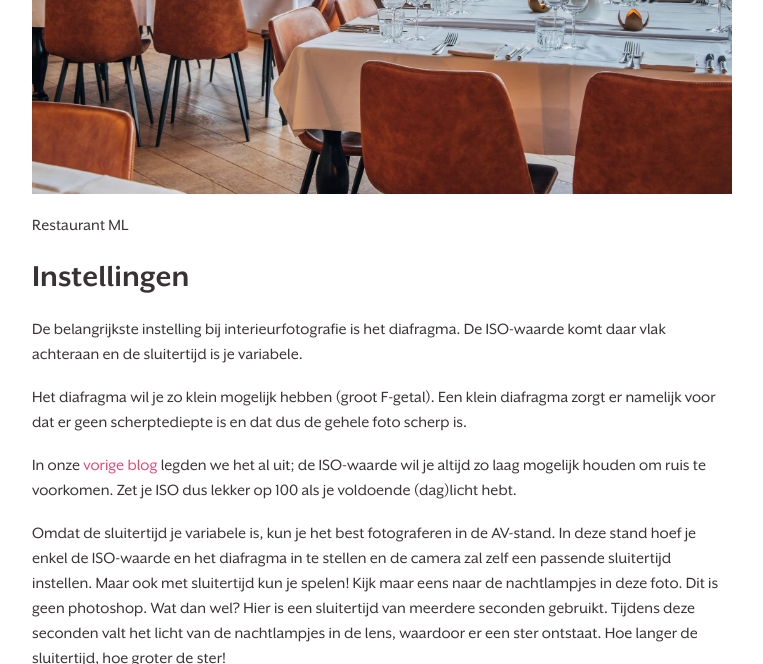
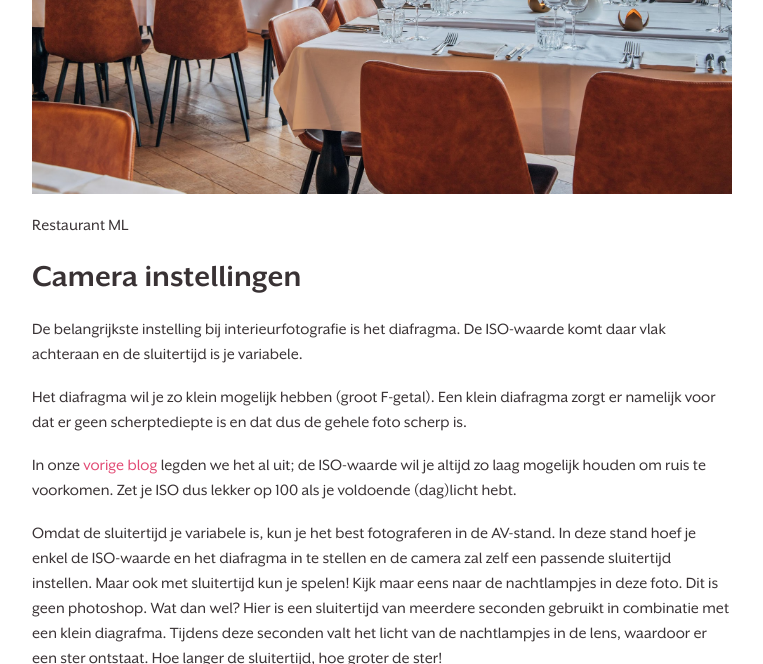
Before and after one commit to Moriaantje/fingerlickingmedia, a Jekyll site: the page built from _posts/2020-07-15-interieur-fotografie.md, in a window 1280 px wide and 900 px high, scrolled down 2793 px, cut to the strip 0-664 px from the top of the window. Shown: the whole strip, without its empty margins (258-1021 px from the left). Built offline with Jekyll 4.4.1, drawn with Linux system fonts in a browser that asks for light colours; some of the changed text lies outside the part shown.

Commit message:
Update 2020-07-15-interieur-fotografie.md

```diff
--- a/_posts/2020-07-15-interieur-fotografie.md
+++ b/_posts/2020-07-15-interieur-fotografie.md
@@ -13,12 +13,12 @@
 Een groothoeklens biedt een nieuw perspectief en geeft jou als fotograaf de optie om veel meer in beeld te brengen. Hoe meer er in beeld staat, hoe groter en spectaculairder de ruimte lijkt.
 
 
-# Licht
+# Fotograferen met daglicht of een flitser
 Zoals bij de meeste fotografie-specialisaties wil je ook bij interieurfotografie het liefst fotograferen met daglicht. Daglicht zorgt voor natuurlijke kleuren en geeft je de luxe om je [ISO-waarde](/blog/na-het-lezen-van-deze-blog-wil-jij-nooit-meer-op-de-automatische-stand-fotograferen) laag te houden en daarmee ruis in je foto te voorkomen.
 
-Is er geen of weinig daglicht in bijvoorbeeld het restaurant of de vergaderruimte en heb je te maken met kunstlicht? Zorg er dan voor dat je je witbalans aanpast op de camera op basis van het omgevingslicht. Door het aanpassen van de witbalans worden natuurlijke kleuren behouden. Ook het uitzetten van een storende lichtbron kan veel tijd schelen in de nabewerking. Denk tijdens het fotograferen dus al na over je gewenste eindproduct!
+Is er geen of weinig daglicht in bijvoorbeeld het restaurant of de vergaderruimte en heb je te maken met kunstlicht? Zorg er dan voor dat je je witbalans aanpast op de spiegelreflexcamera op basis van het omgevingslicht. Door het aanpassen van de witbalans worden natuurlijke kleuren behouden. Ook het uitzetten van een storende lichtbron kan veel tijd schelen in de nabewerking. Denk tijdens het fotograferen dus al na over je gewenste eindproduct!
 
-![Interieurfoto van De Hoofdwacht](/assets/images/blog/de-hoofdwacht-lr-45.jpg)
+![Interieurfoto maken in een restaurant](/assets/images/blog/de-hoofdwacht-lr-45.jpg)
 De Hoofdwacht
 
 # Compositie
@@ -28,10 +28,10 @@
 
 Extra tip: gebruik de interne waterpas van je camera of statief om er zeker van te zijn dat je foto kaarsrecht is.
 
-![Vergaderzaal Restaurant ML met uitzicht over de St. Bavokerk](/assets/images/blog/ml.jpg)
+![Interieurfotografie instellingen camera](/assets/images/blog/ml.jpg)
 Restaurant ML
 
-# Instellingen
+# Camera instellingen
 De belangrijkste instelling bij interieurfotografie is het diafragma. De ISO-waarde komt daar vlak achteraan en de sluitertijd is je variabele.
 
 Het diafragma wil je zo klein mogelijk hebben (groot F-getal). Een klein diafragma zorgt er namelijk voor dat er geen scherptediepte is en dat dus de gehele foto scherp is.
@@ -39,9 +39,9 @@
 In onze [vorige blog](/blog/na-het-lezen-van-deze-blog-wil-jij-nooit-meer-op-de-automatische-stand-fotograferen) legden we het al uit; de ISO-waarde wil je altijd zo laag mogelijk houden om ruis te voorkomen. Zet je ISO dus lekker op 100 als je voldoende (dag)licht hebt.
 
 Omdat de sluitertijd je variabele is, kun je het best fotograferen in de AV-stand. In deze stand hoef je enkel de ISO-waarde en het diafragma in te stellen en de camera zal zelf een passende sluitertijd instellen.
-Maar ook met sluitertijd kun je spelen! Kijk maar eens naar de nachtlampjes in deze foto. Dit is geen photoshop. Wat dan wel? Hier is een sluitertijd van meerdere seconden gebruikt. Tijdens deze seconden valt het licht van de nachtlampjes in de lens, waardoor er een ster ontstaat. Hoe langer de sluitertijd, hoe groter de ster!
+Maar ook met sluitertijd kun je spelen! Kijk maar eens naar de nachtlampjes in deze foto. Dit is geen photoshop. Wat dan wel? Hier is een sluitertijd van meerdere seconden gebruikt in combinatie met een klein diagrafma. Tijdens deze seconden valt het licht van de nachtlampjes in de lens, waardoor er een ster ontstaat. Hoe langer de sluitertijd, hoe groter de ster!
 
-![Hotelkamer van het Ambassade Hotel in Amsterdam aan de Herengracht](/assets/images/blog/ambassade-hotel.jpg)
+![Hotelfotografie Amsterdam](/assets/images/blog/ambassade-hotel.jpg)
 Ambassade Hotel
 
 
```
